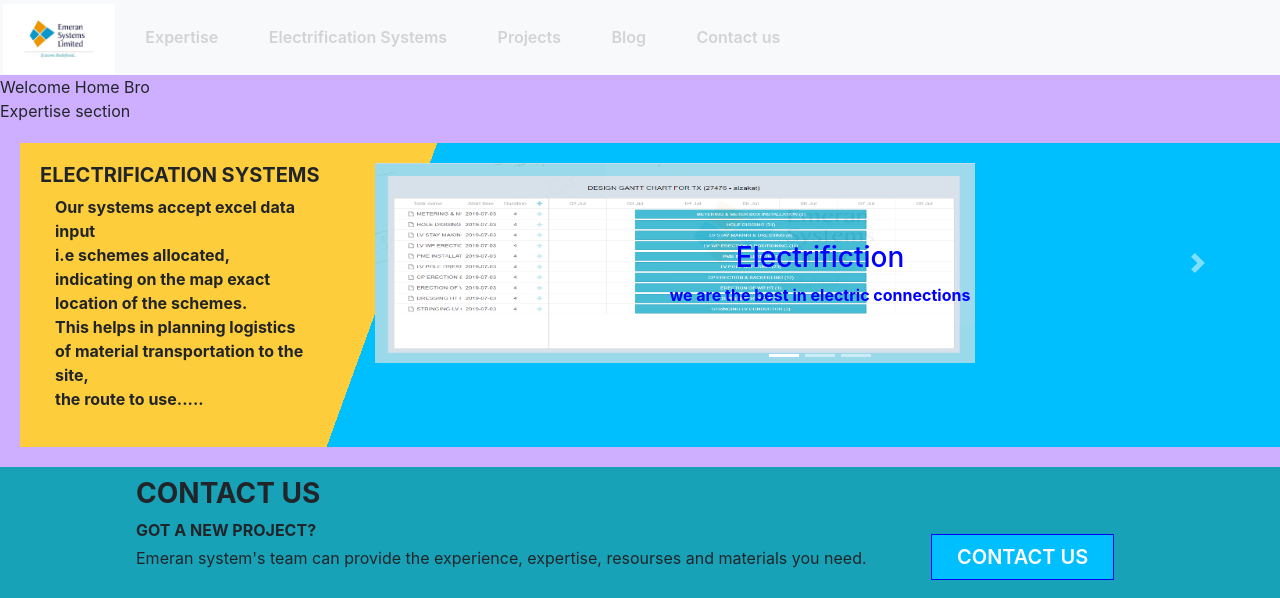
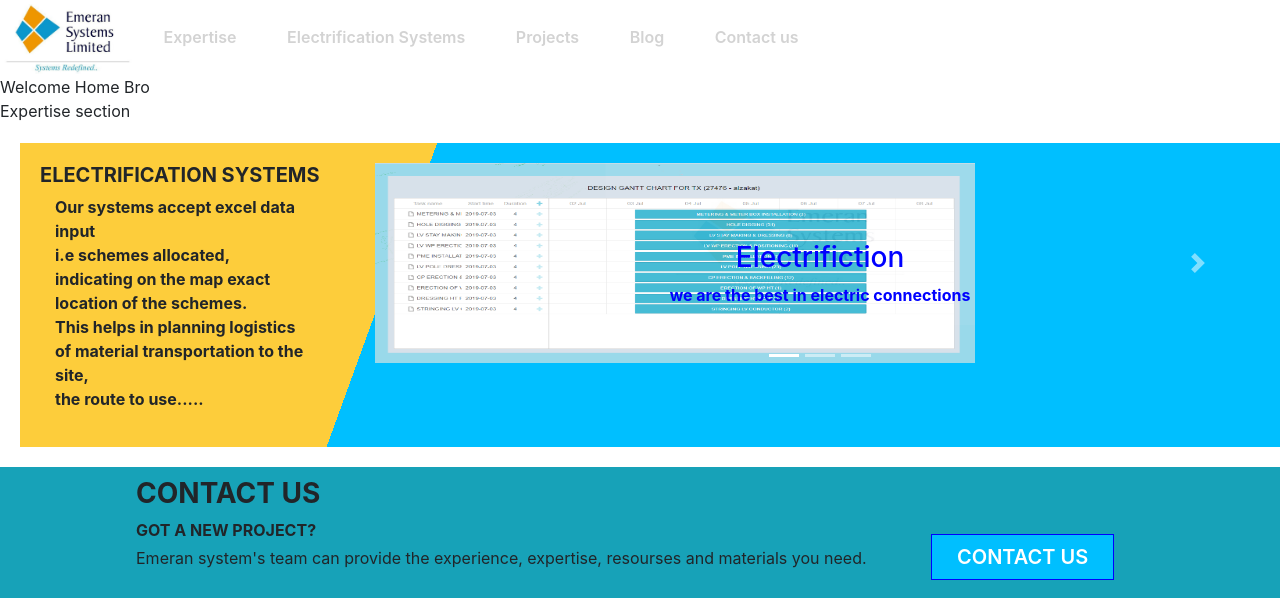
Before and after one commit to kevokario/Emerans_Systems, a PHP site: page / in a window 1280 px wide. Shown: the top 598 px of the page. Run offline with PHP 8.4, Linux system fonts and the light colour scheme.

Commit message:
Modifiy navbar

```diff
--- a/custom/css/style1.css
+++ b/custom/css/style1.css
@@ -1,6 +1,4 @@
-body{
-	background-color: #ceaefe;
-}
+
 .mynav-logo{
     /*margin: 0px -15px;*/
     height: 70px;
@@ -9,6 +7,10 @@ body{
 
 }
 
+.mynav{
+	left: 0;
+	right: 0;
+}
 .mynav-links{
 	display: inline-block;
     padding: 0;
@@ -25,14 +27,14 @@ body{
 }
 .mynav-links li .mynav-link{
 	display: inline-block;
-	border-top:2px solid #f8f9fa;
+	border-top:2px solid transparent;
     padding: 22px 20px;
     transition: .5s;
     text-decoration: none;
 }
 .mynav-btn{
 	display: inline-block;
-	border-top:2px solid #f8f9fa;
+	border-top:2px solid transparent;
     padding: 22px 20px;
     text-decoration: none;
 }
--- a/custom/js/custom.js
+++ b/custom/js/custom.js
@@ -1,5 +1,11 @@
     $(document).ready(function () {
 
+    	 $(document).scroll(function () {
+        var st = $(this).scrollTop();
+        if (st > 70) {
+//           alert(st);
+        }
+    });
         //This is the nav-bar icon click event registration
         // -------------------------------------------------------------------------------
         $('.mynav .mynav-btn').click(function () {
@@ -16,7 +22,6 @@
             // -------------------------------------------------------------------------------
             else {
                 doOnSmall();
-
             }
         $(window).on('resize', function () {
             //on a large screen
@@ -27,7 +32,6 @@
             // -------------------------------------------------------------------------------
             else {
                 doOnSmall();
-
             }
         });
     });
@@ -52,11 +56,11 @@
                 });
                 $('#linksA').mouseleave(function () {
                     $('.mynav .menu-options-multiple').css({'opacity': '0', 'z-index': '1'});
-                    $(this).css({'border-top-color': '#f8f9fa'});
+                    $(this).css({'border-top-color': 'transparent'});
                 });
                 $('.menu-options-multiple').mouseleave(function () {
                     $('.mynav .menu-options-multiple').css('opacity', '0');
-                    $('#linksA').css({'border-top-color': '#f8f9fa'});
+                    $('#linksA').css({'border-top-color': 'transparent'});
                 });
                 // -------------------------------------------------------------------------------
 
@@ -75,11 +79,11 @@
                 });
                 $('#linksB').mouseleave(function () {
                     $('#linksB').siblings('.menu-options').css({'opacity': '0', 'z-index': '1'});
-                    $(this).css({'border-top-color': '#f8f9fa'});
+                    $(this).css({'border-top-color': 'transparent'});
                 });
                 $('#linksB').siblings('.menu-options').mouseleave(function () {
                     $(this).css({'opacity': '0', 'z-index': '1'});
-                    $('#linksB').css({'border-top-color': '#f8f9fa'});
+                    $('#linksB').css({'border-top-color': 'transparent'});
                 });
                 // -------------------------------------------------------------------------------
 
@@ -98,11 +102,11 @@
                 });
                 $('#linksC').mouseleave(function () {
                     $('#linksC').siblings('.menu-options').css({'opacity': '0', 'z-index': '1'});
-                    $(this).css({'border-top-color': '#f8f9fa'});
+                    $(this).css({'border-top-color': 'transparent'});
                 });
                 $('#linksC').siblings('.menu-options').mouseleave(function () {
                     $(this).css({'opacity': '0', 'z-index': '1'});
-                    $('#linksC').css({'border-top-color': '#f8f9fa'});
+                    $('#linksC').css({'border-top-color': 'transparent'});
                 });
                 // -------------------------------------------------------------------------------
 
@@ -121,11 +125,11 @@
                 });
                 $('#linksD').mouseleave(function () {
                     $('#linksD').siblings('.menu-options').css({'opacity': '0', 'z-index': '1'});
-                    $(this).css({'border-top-color': '#f8f9fa'});
+                    $(this).css({'border-top-color': 'transparent'});
                 });
                 $('#linksD').siblings('.menu-options').mouseleave(function () {
                     $(this).css({'opacity': '0', 'z-index': '1'});
-                    $('#linksD').css({'border-top-color': '#f8f9fa'});
+                    $('#linksD').css({'border-top-color': 'transparent'});
                 });
                 // -------------------------------------------------------------------------------
 
@@ -144,19 +148,19 @@
                 });
                 $('#linksE').mouseleave(function () {
                     $('#linksE').siblings('.menu-options').css({'opacity': '0', 'z-index': '1'});
-                    $(this).css({'border-top-color': '#f8f9fa'});
+                    $(this).css({'border-top-color': 'transparent'});
                 });
                 $('#linksE').siblings('.menu-options').mouseleave(function () {
                     $(this).css({'opacity': '0', 'z-index': '1'});
-                    $('#linksE').css({'border-top-color': '#f8f9fa'});
+                    $('#linksE').css({'border-top-color': 'transparent'});
                 });
                 // -------------------------------------------------------------------------------
     }
 
     function doOnSmall(){
                 $('.mynav-links').css({'width': '0', 'transition': '0s'});
-                $('.mynav-links .menu-options').css({'opacity': '1', 'transition': '0s'});
-                $('.mynav-links .menu-options-multiple').css({'opacity': '1', 'transition': '0s'});
+                $('.mynav-links .menu-options').css({'opacity': '1', 'transition': '0s','height':'0'});
+                $('.mynav-links .menu-options-multiple').css({'opacity': '1', 'transition': '0s','height':'0'});
 
                 $('#linksA').click(function (event) {
                     event.preventDefault();
@@ -168,7 +172,7 @@
                         $('.menu-options-multiple').css({'height': '0', 'transition': '.5s'});
                     } else {
                     	$(this).children('.mynav-caret').css({'transition':'.5s','transform':'rotateZ(180Deg)'});
-                        $('.menu-options-multiple').css({'height': '600px', 'transition': '.5s'});
+                        $('.menu-options-multiple').css({'height': '664px', 'transition': '.5s'});
                     }
                     }
                 });
--- a/includes/header/navbar.php
+++ b/includes/header/navbar.php
@@ -1,5 +1,5 @@
-<nav class="bg-light mynav navbar-light">
-	<a class="mynav-brand"><img src="img/emerands_logo.jpg" alt="Emerans" class="mynav-logo"></a>
+<nav class="mynav navbar-light">
+    <a class="mynav-brand"><img src="img/emerands_logo1.jpg" alt="Emerands Systems" class="mynav-logo"></a>
 	<ul class="mynav-links">
 		<li>
 			<a id="linksA" href="#" class="mynav-link">
```
Also changed, not shown: other parts of custom/css/style1.css (+22 -6 lines), img/emerands_logo1.jpg (added).
